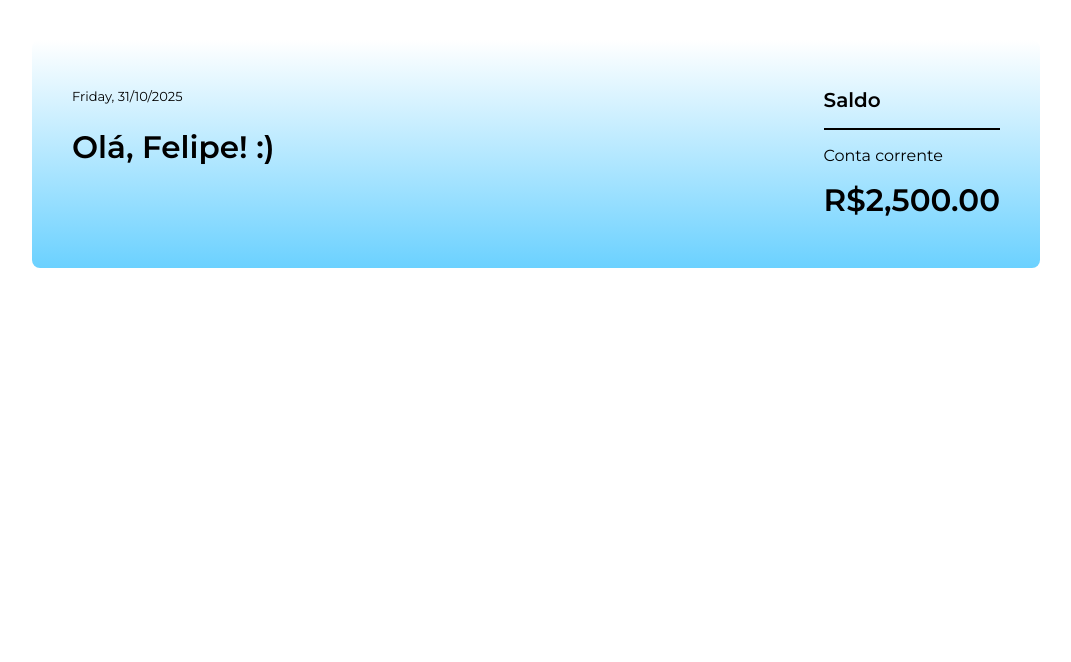
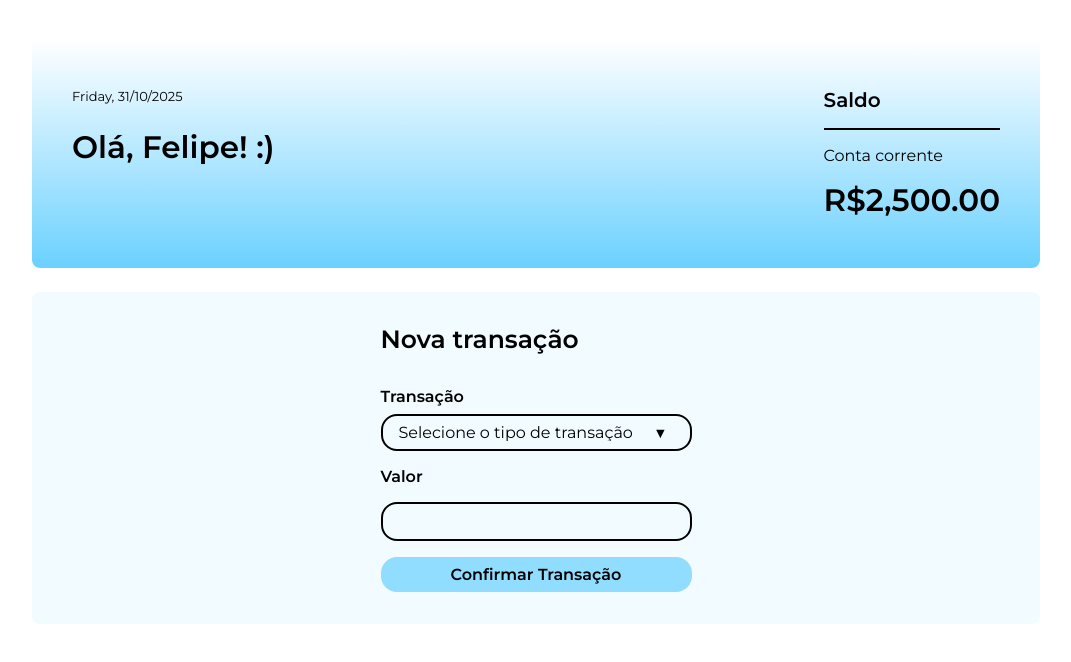
Before and after one commit to feliven/anybank, an Angular app: page / in a window 1280 px wide. Shown: the top 662 px of the page, without its empty margins (104-1175 px from the left). Built offline with nearby package versions, Linux system fonts and the light colour scheme.

Commit message:
criado form-nova-transacao

```diff
--- a/src/app/app.component.html
+++ b/src/app/app.component.html
@@ -1,5 +1,6 @@
 <div class="app">
   <div class="banner-form-wrapper">
     <app-banner></app-banner>
+    <app-form-nova-transacao></app-form-nova-transacao>
   </div>
 </div>
--- a/src/app/app.component.ts
+++ b/src/app/app.component.ts
@@ -1,10 +1,11 @@
 import { Component } from '@angular/core';
 
 import { BannerComponent } from './banner/banner.component';
+import { FormNovaTransacaoComponent } from './form-nova-transacao/form-nova-transacao.component';
 
 @Component({
   selector: 'app-root',
-  imports: [BannerComponent],
+  imports: [BannerComponent, FormNovaTransacaoComponent],
   templateUrl: './app.component.html',
   styleUrl: './app.component.css',
 })
--- a/src/app/banner/boas-vindas/boas-vindas.component.html
+++ b/src/app/banner/boas-vindas/boas-vindas.component.html
@@ -2,6 +2,5 @@
   <span class="data">{{
     dataAtual | date : "EEEE, dd/MM/yyyy" | titlecase
   }}</span>
-
   <h1 class="titulo">Olá, Felipe! :)</h1>
 </section>
--- /dev/null
+++ b/src/app/form-nova-transacao/form-nova-transacao.component.css
@@ -0,0 +1,130 @@
+.form-wrapper {
+  background: var(--fundo-azul-claro, #f2fbff);
+  border-radius: 0.5rem;
+  padding: 2rem;
+
+  display: flex;
+  justify-content: center;
+  gap: 2rem;
+}
+
+.form {
+  display: flex;
+  flex-direction: column;
+  gap: 2rem;
+  align-items: flex-start;
+}
+
+.titulo {
+  font-size: 1.5625rem;
+  font-weight: 600;
+  line-height: 125%;
+}
+
+.campos {
+  display: flex;
+  flex-direction: column;
+  gap: 1rem;
+}
+
+.campo-grupo {
+  font-size: 1rem;
+  font-weight: 600;
+
+  display: flex;
+  flex-direction: column;
+  gap: 0.5rem;
+}
+
+.campo {
+  border-radius: 1rem;
+  border: 2px solid var(--preto);
+  padding: 0.5rem 1rem;
+  font-weight: 400;
+  font-size: 1rem;
+
+  display: flex;
+  justify-content: center;
+  align-items: center;
+  gap: 0.5rem;
+
+  transition: border 0.3s;
+}
+
+.campo:focus {
+  outline: none;
+  border: 2px solid var(--azul-pressionado);
+}
+
+.select-wrapper {
+  position: relative;
+}
+
+.select-wrapper::after {
+  position: absolute;
+  content: "▼";
+  font-size: 0.9rem;
+  top: 0.625rem;
+  right: 1.5rem;
+}
+
+.select-tipo-transacao {
+  padding-right: 3.5rem;
+  appearance: none;
+  background-color: transparent;
+}
+
+.input-wrapper {
+  position: relative;
+}
+
+.input-wrapper::before {
+  position: absolute;
+  content: "R$";
+  top: 0.5938rem;
+  left: 1rem;
+
+  color: var(--cinza-escuro);
+  font-size: 1rem;
+  font-weight: 400;
+}
+
+.input-wrapper:has(.input-valor-transacao:not(:placeholder-shown))::before {
+  color: var(--preto);
+}
+
+.input-valor-transacao {
+  width: 100%;
+  padding-left: 2.88rem;
+  background-color: transparent;
+}
+
+.input-valor-transacao::placeholder {
+  color: var(--cinza-escuro);
+  font-size: 1rem;
+  font-weight: 400;
+}
+
+.botao-confirmar-transacao {
+  border-radius: 1rem;
+  background: var(--azul-destaques);
+  font-size: 1rem;
+  font-weight: 600;
+  cursor: pointer;
+
+  display: flex;
+  padding: 0.5rem 1rem;
+  justify-content: center;
+  align-items: center;
+  gap: 0.625rem;
+
+  transition: background-color 0.3s;
+}
+
+.botao-confirmar-transacao:hover {
+  background: var(--azul-hover);
+}
+
+.botao-confirmar-transacao:focus {
+  background: var(--azul-pressionado);
+}
--- /dev/null
+++ b/src/app/form-nova-transacao/form-nova-transacao.component.html
@@ -0,0 +1,34 @@
+<main class="form-wrapper">
+  <form class="form">
+    <h2 class="titulo">Nova transação</h2>
+
+    <div class="campos">
+      <label class="campo-grupo">
+        Transação
+        <div class="select-wrapper">
+          <select
+            name="tipo-transacao"
+            class="campo select-tipo-transacao"
+            required
+          >
+            <option value="" selected disabled>
+              Selecione o tipo de transação
+            </option>
+            <option value="deposito">Depósito</option>
+            <option value="saque">Saque</option>
+          </select>
+        </div>
+      </label>
+      <label class="campo-grupo">Valor</label>
+      <input
+        type="number"
+        min="0.01"
+        step="0.01"
+        name="valor"
+        class="campo input-valor-transacao"
+        required
+      />
+      <button class="botao-confirmar-transacao">Confirmar Transação</button>
+    </div>
+  </form>
+</main>
```
Also changed, not shown: src/app/form-nova-transacao/form-nova-transacao.component.ts (added, +11 -0 lines).
